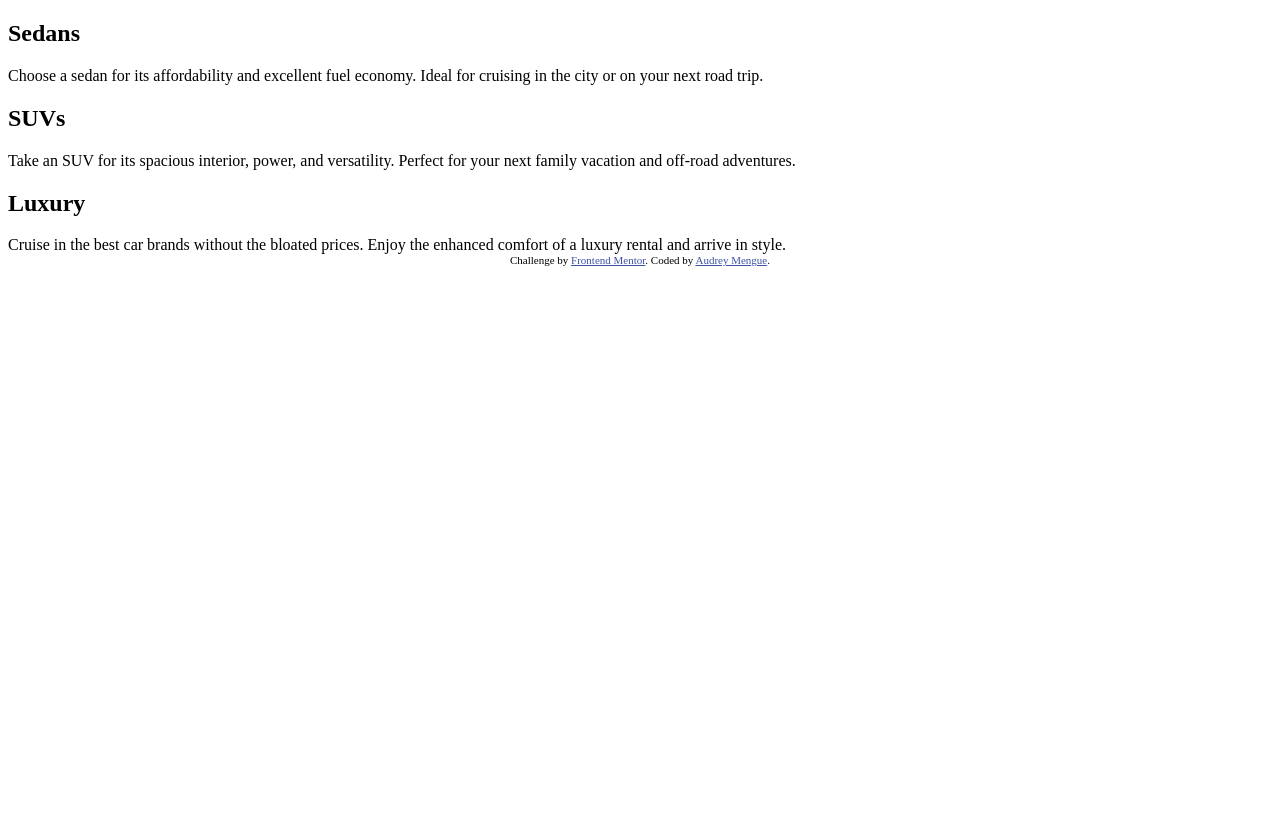
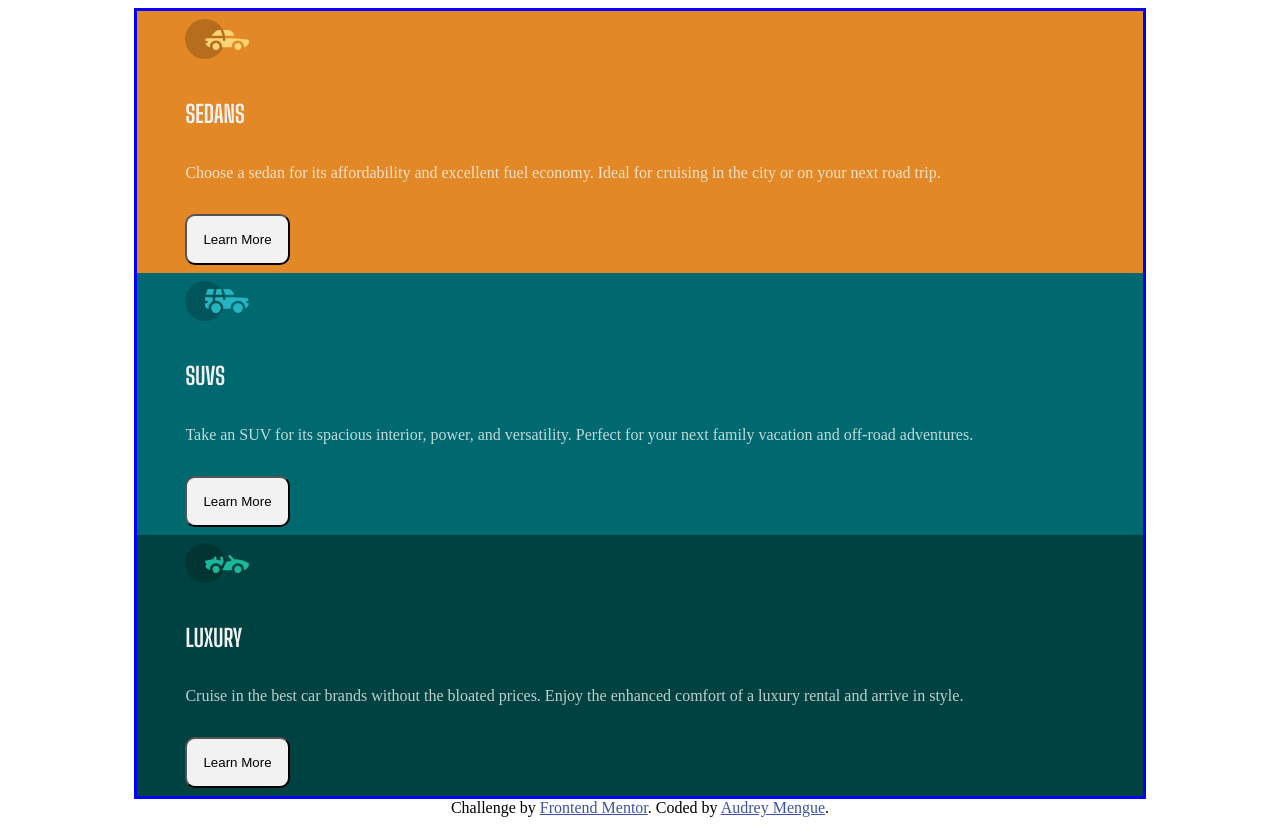
Before and after one commit to audreymengue/FrontEnd-Mentor-Challenges, a plain HTML site: page 3-column-preview-card-component-main/index.html in a window 1280 px wide. Before the commit the page ends 800 px from the top, so only its background shows below. Drawn offline with Linux system fonts and the light colour scheme.

Commit message:
Added style

```diff
--- a/3-column-preview-card-component-main/index.html
+++ b/3-column-preview-card-component-main/index.html
@@ -7,20 +7,11 @@
   <!-- displays site properly based on user's device -->
 
   <link rel="icon" type="image/png" sizes="32x32" href="./images/favicon-32x32.png">
+  <link rel="stylesheet" href="style.css">
 
   <title>Frontend Mentor | 3-column preview card component</title>
 
-  <!-- Feel free to remove these styles or customise in your own stylesheet 👍 -->
-  <style>
-    .attribution {
-      font-size: 11px;
-      text-align: center;
-    }
 
-    .attribution a {
-      color: hsl(228, 45%, 44%);
-    }
-  </style>
 </head>
 
 <body>
@@ -28,21 +19,28 @@
   <main>
 
     <div class="sedan">
+      <img src="/images/icon-sedans.svg" alt="">
       <h2>Sedans</h2>
-      Choose a sedan for its affordability and excellent fuel economy. Ideal for cruising in the city
-      or on your next road trip.
+      <p>Choose a sedan for its affordability and excellent fuel economy. Ideal for cruising in the city
+      or on your next road trip. </p>
+
+      <button>learn more</button>
     </div>
 
     <div class="suv">
+      <img src="/images/icon-suvs.svg" alt="">
       <h2>SUVs</h2>
-      Take an SUV for its spacious interior, power, and versatility. Perfect for your next family vacation
-      and off-road adventures.
+      <p> Take an SUV for its spacious interior, power, and versatility. Perfect for your next family vacation
+      and off-road adventures. </p>
+      <button>learn more</button>
     </div>
 
     <div class="luxury">
+      <img src="/images/icon-luxury.svg" alt="">
       <h2>Luxury</h2>
-      Cruise in the best car brands without the bloated prices. Enjoy the enhanced comfort of a luxury
-      rental and arrive in style.
+      <p> Cruise in the best car brands without the bloated prices. Enjoy the enhanced comfort of a luxury
+      rental and arrive in style.</p>
+      <button>learn more</button>
     </div>
 
   </main>
--- a/3-column-preview-card-component-main/style.css
+++ b/3-column-preview-card-component-main/style.css
@@ -0,0 +1,57 @@
+@import url('https://fonts.googleapis.com/css2?family=Big+Shoulders+Display:wght@700&family=Lexend+Deca&display=swap');
+@import url('https://fonts.googleapis.com/css2?family=Big+Shoulders+Display:wght@900&family=Lexend+Deca&display=swap');
+
+* {
+  box-sizing: border-box;
+}
+
+
+
+main {
+  border: 3px solid blue;
+  width: 80%;
+  margin: auto;
+}
+
+.sedan {
+  background-color: hsl(31, 77%, 52%);
+}
+
+.suv {
+  background-color: hsl(184, 100%, 22%);
+}
+
+.luxury {
+  background-color: hsl(179, 100%, 13%);
+}
+
+img, h2, p {
+  padding: 0.5rem 3rem;
+}
+p {
+  color: hsla(0, 0%, 100%, 0.75);
+}
+h2 {
+  color: hsl(0, 0%, 95%);
+  font-family: 'Big Shoulders Display';
+  text-transform: uppercase;
+}
+
+button {
+  margin: 0.5rem 3rem;
+  border-radius: 10px;
+  background-color: hsl(0, 0%, 95%);
+  padding: 1rem;
+  text-transform: capitalize;
+}
+
+
+
+.attribution {
+    font-size: 1rem;
+    text-align: center;
+  }
+
+  .attribution a {
+    color: hsl(228, 45%, 44%);
+  }
```
